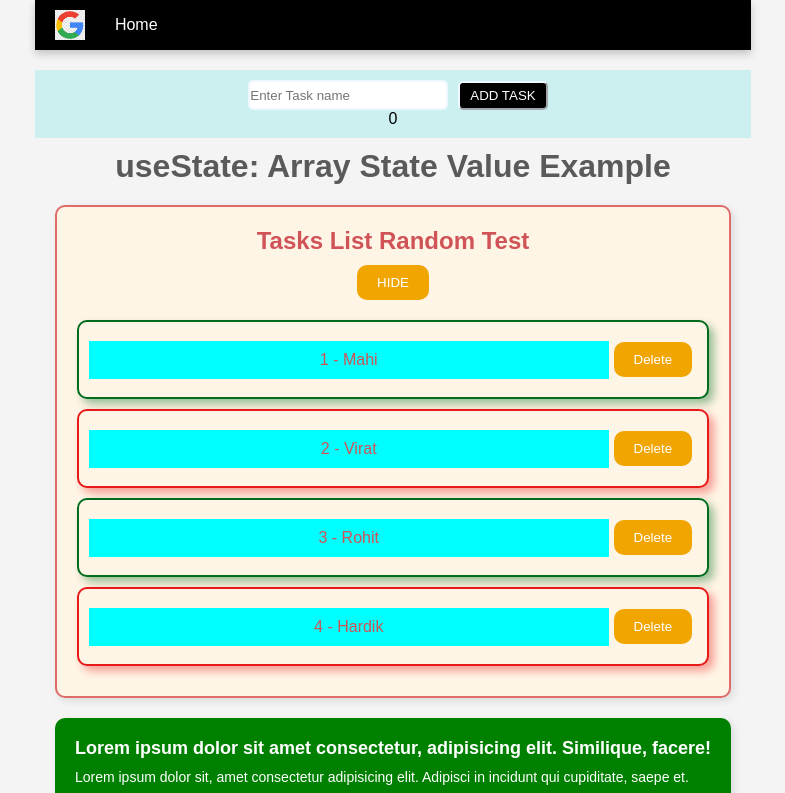
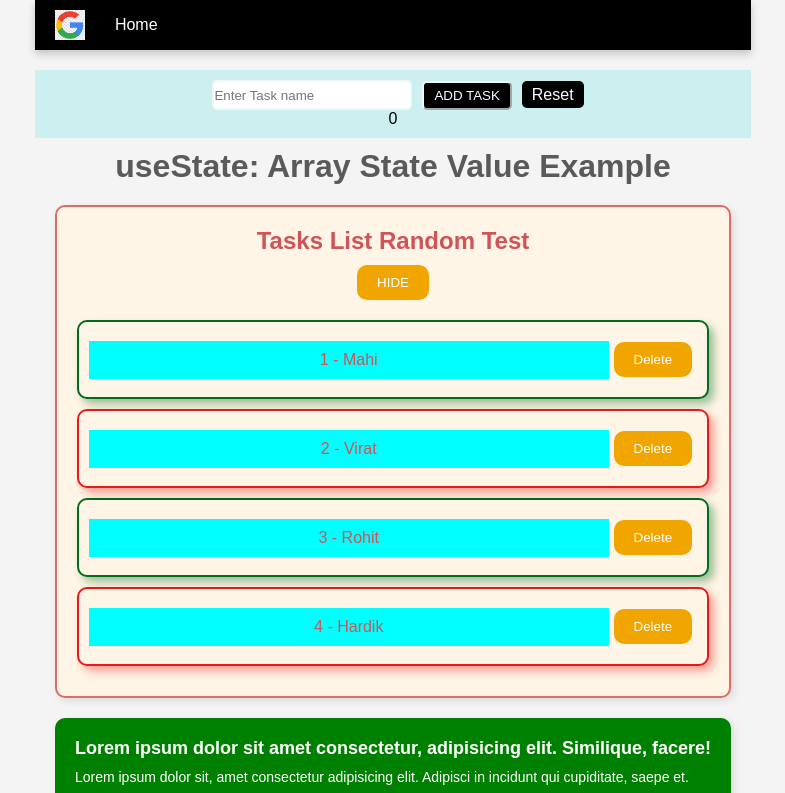
Before and after one commit to NiharikaKolisetty/taskmate, a React (Create React App) app: page / in a window 1280 px wide. Shown: the top 793 px of the page, without its empty margins (247-1032 px from the left). Built offline with nearby package versions, Linux system fonts and the light colour scheme.

Commit message:
16th commit

```diff
--- a/src/components/AddTask.js
+++ b/src/components/AddTask.js
@@ -9,11 +9,16 @@ const AddTask = () => {
     setChange(e.target.value);
   }
 
+
+  const handleReset = () =>{
+    setChange("");
+  }
   return (
     <section className="addTask">
         <form >
-        <input onChange={(e)=>handleChange(e)} type="text" id="task" name="task" placeholder="Enter Task name" autoComplete="off"></input>
+        <input onChange={(e)=>handleChange(e)} type="text" id="task" name="task" placeholder="Enter Task name" autoComplete="off" value={change}></input>
         <button type="submit">ADD TASK</button>
+        <span className="reset" onClick={handleReset}>Reset</span>
         </form>
         <p>{change}</p>
         <p>{change.length}</p>
--- a/src/components/addTask.css
+++ b/src/components/addTask.css
@@ -38,3 +38,13 @@
 .addTask button:hover{
     background-color: navy;
 }
+
+.reset{
+    margin-left: 10px;
+    padding: 5px 10px;
+    border-radius: 5px;
+    border-color: aliceblue;
+    color: white;
+    background-color: black;
+    cursor: pointer;
+}
```
